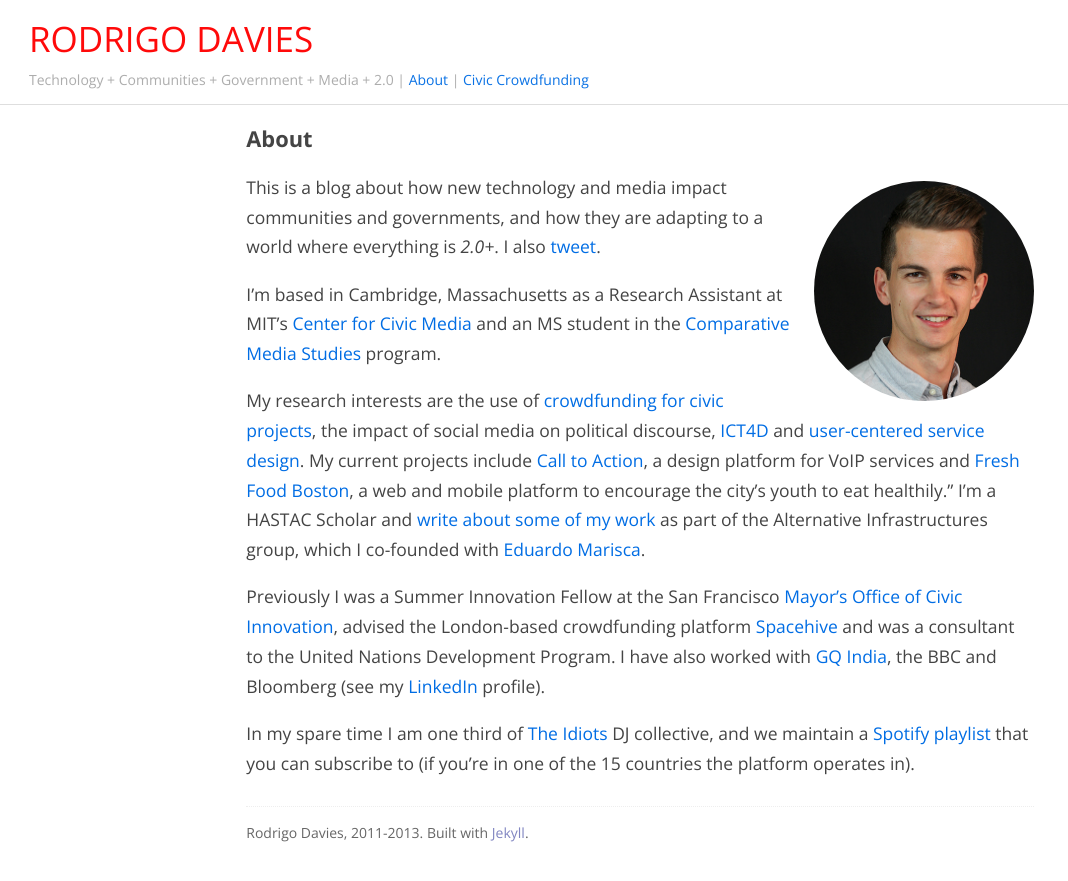
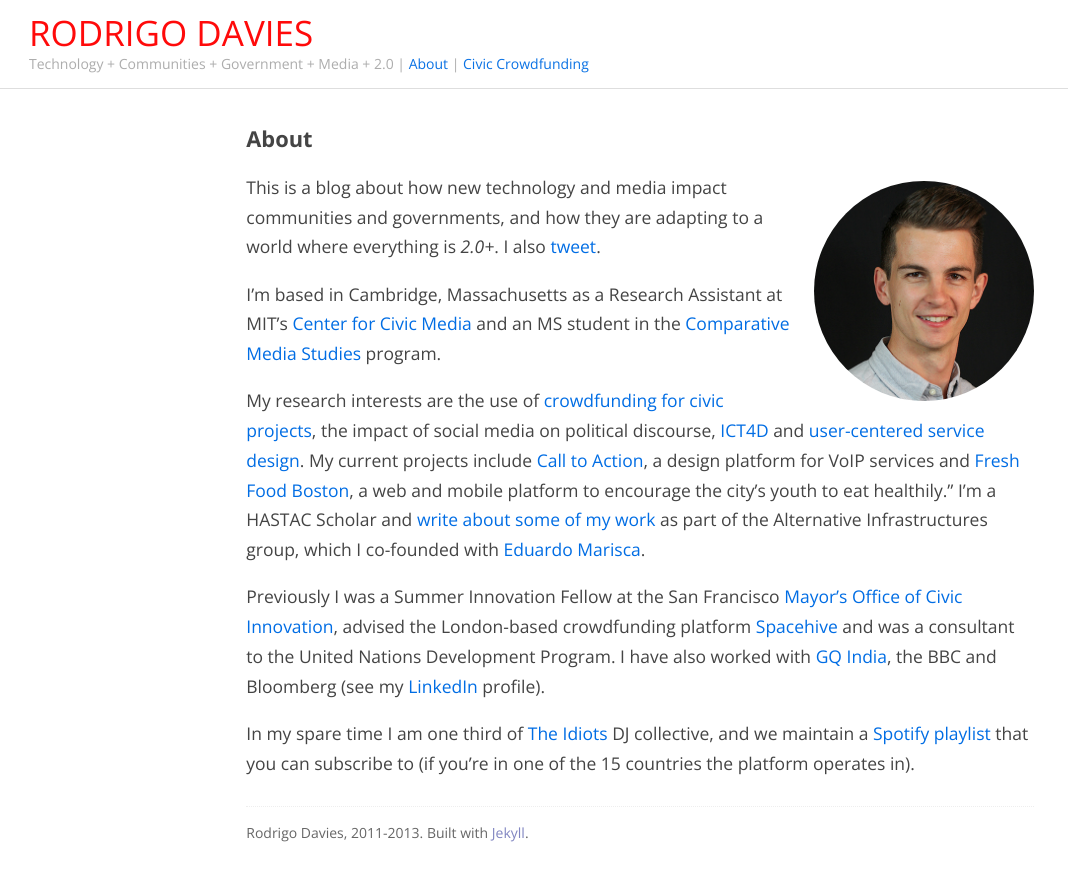
Before and after one commit to rodrigodavies/blog, a Jekyll site: the page built from about/index.markdown, in a window 1280 px wide and 900 px high. Shown: the top 881 px of the window, without its empty margins (0-1068 px from the left). Built offline with Jekyll 4.4.1, drawn with Linux system fonts in a browser that asks for light colours; nearby versions of some CDN libraries; Markdown is read by kramdown in place of the engine named in the settings.

Commit message:
Fixes header margins

```diff
--- a/css/main.css
+++ b/css/main.css
@@ -83,7 +83,7 @@ ul.posts span {
 
 .header h1.title {
   display: inline-block;
-  margin-left: 1em;
+  margin: 1em 0 0 1em;
 }
 
 .header h1.title a {
```
